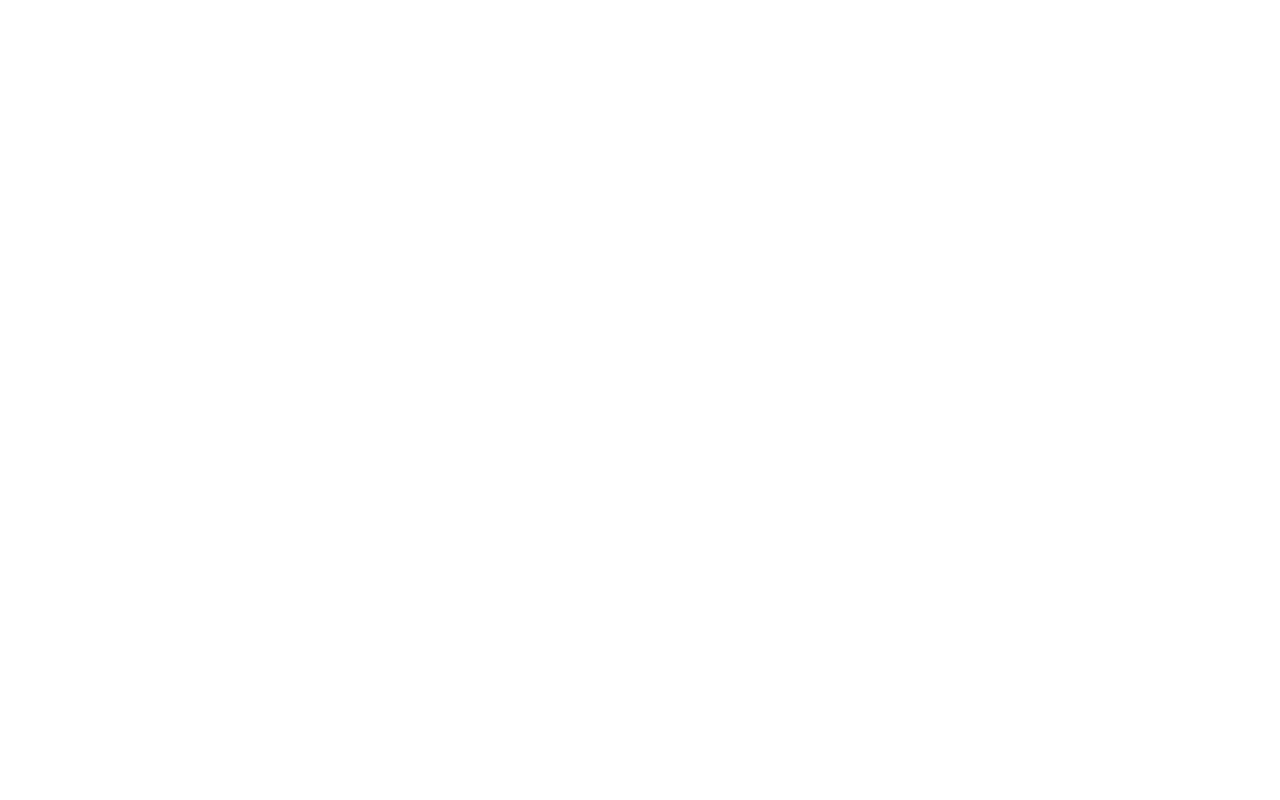
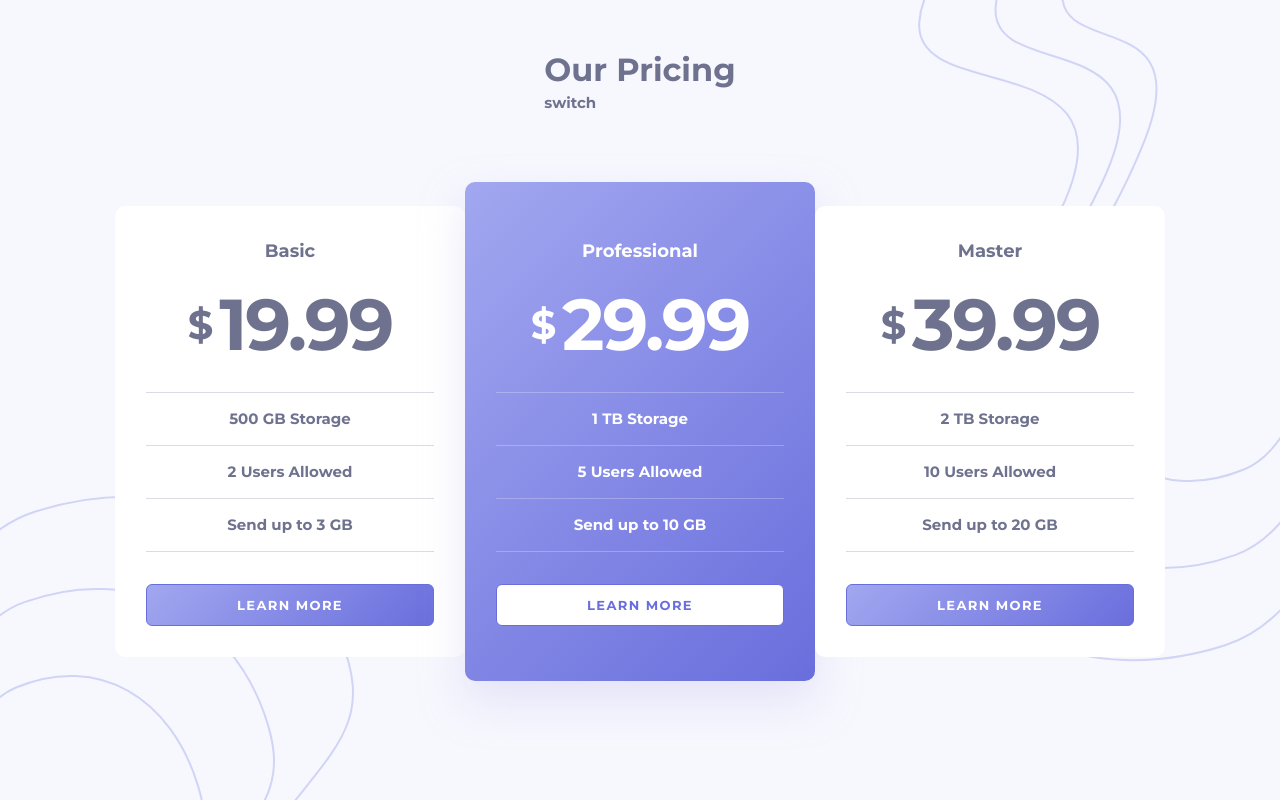
Before and after one commit to davronme/Pricing-component, a plain HTML site: page index.html in a window 1280 px wide. Drawn offline with Linux system fonts and the light colour scheme.

Commit message:
add main section

```diff
--- a/css/style.css
+++ b/css/style.css
@@ -1,3 +1,13 @@
+@font-face {
+  font-family: "Montserrat";
+  src: url("../fonts/Montserrat-Bold.woff2") format("woff2"),
+  url("../fonts/Montserrat-Bold.woff") format("woff");
+  font-weight: bold;
+  font-style: normal;
+  font-display: swap;
+}
+
+
 /* GLOBAL */
 
 html{
@@ -17,22 +27,27 @@ body{
   height: 100%;
   margin: 0;
   padding: 0;
-  font-family: "Arial", sans-serif;
-  font-weight: 400;
+  font-family:"Montserrat", "Arial", sans-serif;
+  font-weight: 700;
   font-style: normal;
-  font-size: 16px;
-  line-height: 150%;
-  background-color: #fff;
-  color: #222;
+  font-size: 15px;
+  line-height: 28px;
+  background-image: url(../img/pricing-component-bgi-right.svg),
+  url(../img/pricing-component-bgi-left.svg);
+  background-repeat: no-repeat;
+  background-position: right -100px top -100px,
+  left -120px  bottom -457px;
+  background-color: #f7f7fe;
+  color: #6e728e;
 }
 
 
 /* CONTAINER */
 .container{
   width: 100%;
-  max-width: 1200px;
-  padding-left: 50px;
-  padding-right: 50px;
+  max-width: 1090px;
+  padding-left: 20px;
+  padding-right: 20px;
   margin-left: auto;
   margin-right: auto;
 }
@@ -42,3 +57,148 @@ body{
 .main-content{
   flex-grow: 1;
 }
+
+.page {
+  padding-top: 50px;
+  padding-bottom: 50px;
+}
+.pricing-page{
+  display: flex;
+  flex-direction: column;
+  align-items: center;
+
+}
+.page-top {
+  padding-bottom: 65px;
+}
+.page-top-title {
+  margin: 0;
+  font-size: 32px;
+  line-height: 39px;
+}
+.pricing {
+  width: 100%;
+}
+
+.pricing-inner {
+  display: flex;
+  align-items: center;
+}
+.pricing-plan{
+  display: inline-block;
+  height: min-content;
+  padding: 31px;
+  flex-grow: 1;
+  max-width: 350px;
+  background-color: #fff;
+  border-radius: 10px;
+}
+
+.pricing-plan-best {
+  padding-top: 55px;
+  padding-bottom: 55px;
+  background: linear-gradient(
+  135.06deg,
+  #A2A7F0 -0.05%,
+  #696edd 100.05%
+  );
+  color: #fff;
+  box-shadow: 0px 20px 40px rgba(212, 210, 244, 0.5);
+  border-radius: 10px;
+}
+
+.pricing-plan-heading {
+  font-size: 18px;
+  line-height: 28px;
+  text-align: center;
+  margin: 0;
+  margin-bottom: 24px;
+}
+.pricing-plan-price {
+  display: flex;
+  justify-content: center;
+  align-items: center;
+  font-size: 72px;
+  line-height: 71px;
+  letter-spacing: -2.16px;
+  margin-bottom: 32px;
+
+}
+.pricing-plan-currency {
+  margin-right: 8px;
+  font-size: 40px;
+  line-height: 49px;
+  text-align: center;
+}
+.pricing-plan-features-list {
+  padding: 0;
+  margin: 0;
+  list-style: none;
+  margin-bottom: 32px;
+}
+.pricing-plan-feature {
+  border-top: 1px solid rgba(110, 114, 142, 0.25);
+  padding: 12px;
+  text-align: center;
+}
+.pricing-plan-feature:last-child{
+  border-bottom: 1px solid rgba(110, 114, 142, 0.25);
+}
+
+.pricing-plan-best .pricing-plan-feature {
+  border-top: 1px solid rgba(255, 255, 255, 0.25);
+}
+
+.pricing-plan-best .pricing-plan-feature:last-child{
+  border-bottom: 1px solid rgba(255, 255, 255, 0.25);
+}
+
+.button {
+  display: inline-block;
+  margin: 0;
+  padding: 0;
+  width: 288px;
+  padding: 12px 66px;
+  text-align: center;
+  text-decoration: none;
+  font-size: 13px;
+  line-height: 16px;
+  text-align: center;
+  letter-spacing: 1.4px;
+  text-transform: uppercase;
+  border-radius: 6px;
+  border: 1px solid #696edd;
+  transition: background-color 0.4s ease,
+    color 0.4s ease;
+}
+.button-block {
+  display: block;
+  width: 100%;
+}
+
+.button-primary{
+  background-image: linear-gradient(
+  135deg,
+  #A2A7F0 0%,
+  #696edd 100%
+  );
+  color: #fff;
+}
+
+.button-primary:hover{
+  border: 1px solid #696edd;
+  background-image: none;
+  background-color: #fff;
+  color: #696edd;
+}
+
+.button-white {
+  background: #fff;
+  color: #696edd;
+}
+
+.button-white:hover{
+  border: 1px solid #fff;
+  background: #696edd;
+  color: #fff;
+}
--- /dev/null
+++ b/fonts/stylesheet.css
@@ -0,0 +1,8 @@
+@font-face {
+    font-family: 'Montserrat';
+    src: url('Montserrat-Bold.woff2') format('woff2'),
+        url('Montserrat-Bold.woff') format('woff');
+    font-weight: bold;
+    font-style: normal;
+    font-display: swap;
+}
--- a/index.html
+++ b/index.html
@@ -11,7 +11,59 @@
   <link rel="stylesheet" href="css/style.css">
 </head>
 <body>
-
+  <main class="main-content">
+    <div class="page container">
+      <section class="pricing-page">
+        <div class="page-top">
+          <h1 class="page-top-title">Our Pricing</h1>
+          <div> switch</div>
+        </div>
+        <section class="pricing">
+          <div class="pricing-inner">
+            <section class="pricing-plan">
+              <h2 class="pricing-plan-heading">Basic</h2>
+              <div class="pricing-plan-price">
+                <span class="pricing-plan-currency">$</span>
+                19.99
+              </div>
+              <ul class="pricing-plan-features-list">
+                <li class="pricing-plan-feature">500 GB Storage</li>
+                <li class="pricing-plan-feature">2 Users Allowed</li>
+                <li class="pricing-plan-feature">Send up to 3 GB</li>
+              </ul>
+              <a class="button button-block button-primary" href="#">learn more</a>
+            </section>
+            <section class="pricing-plan pricing-plan-best">
+              <h2 class="pricing-plan-heading">Professional</h2>
+              <div class="pricing-plan-price">
+                <span class="pricing-plan-currency">$</span>
+                29.99
+              </div>
+              <ul class="pricing-plan-features-list">
+                <li class="pricing-plan-feature">1 TB Storage</li>
+                <li class="pricing-plan-feature">5 Users Allowed</li>
+                <li class="pricing-plan-feature">Send up to 10 GB</li>
+              </ul>
+              <a class="button button-block button-primary button-white" href="#">learn more</a>
+            </section>
+            <section class="pricing-plan">
+              <h2 class="pricing-plan-heading">Master</h2>
+              <div class="pricing-plan-price">
+                <span class="pricing-plan-currency">$</span>
+                39.99
+              </div>
+              <ul class="pricing-plan-features-list">
+                <li class="pricing-plan-feature">2 TB Storage</li>
+                <li class="pricing-plan-feature">10 Users Allowed</li>
+                <li class="pricing-plan-feature">Send up to 20 GB</li>
+              </ul>
+              <a class="button button-block button-primary" href="#">learn more</a>
+            </section>
+          </div>
+        </section>
+      </section>
+    </div>
+  </main>
 
   <script src="js/main.js"> </script>
 </body>
```
Also changed, not shown: fonts/demo.html (added, +192 -0 lines), fonts/Montserrat-Bold.woff (added), fonts/Montserrat-Bold.woff2 (added), img/pricing-component-bgi-left.svg (added), img/pricing-component-bgi-right.svg (added).
